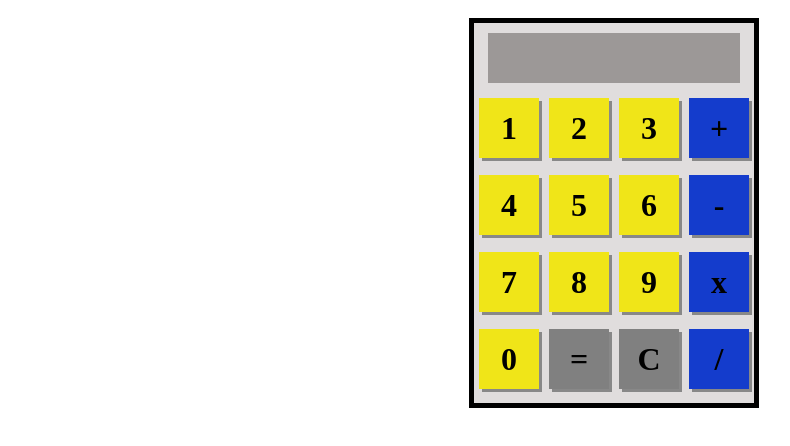
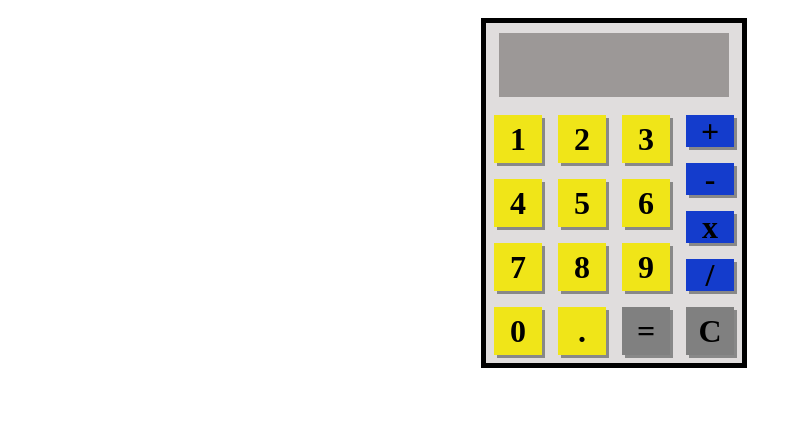
Before and after one commit to hebrews110/calculator, a plain HTML site: page index.html in a window 1280 px wide. Shown: the part 270-716 px from the top of the page, without its empty margins (26-816 px from the left). Drawn offline with nearby package versions, Linux system fonts and the light colour scheme.

Commit message:
Add decimal.

```diff
--- a/index.html
+++ b/index.html
@@ -6,7 +6,7 @@
     <meta charset="utf-8">
     <title>Calculator</title>
     <link href="https://fonts.googleapis.com/css?family=Open+Sans" rel="stylesheet" />
-    <link href="./resources/style.css" type="text/css" rel="stylesheet" />
+    <link href="./resources/css/style.css" type="text/css" rel="stylesheet" />
     <meta name="viewport" content="width=device-width, initial-scale=1.0">
   </head>
   <body class="color">
@@ -30,14 +30,15 @@
         <div class="number button">8</div>
         <div class="number button">9</div>
         <div class="number button">0</div>
+        <div class="number button">.</div>
         <div class="button" id="equal">=</div>
-        <div class="button" id="clear">C</div>
       </div>
       <div id="operators">
         <div class="operator button" id="plus">+</div>
         <div class="operator button" id="minus">-</div>
         <div class="operator button" id="multiply">x</div>
         <div class="operator button" id="divide">/</div>
+        <div class="button" id="clear">C</div>
     </div>
   </div> <!--closes buttons-->
   <script src="https://cdnjs.cloudflare.com/ajax/libs/jquery/3.2.1/jquery.min.js"></script>
--- a/style.css
+++ b/resources/css/style.css
@@ -16,8 +16,7 @@
 #calculator {
   display: flex;
   flex-direction: column;
-  width: 280px;
-  height: 380px;
+  width: 16rem;
   margin:auto;
   background-color: #e0dddd;
   border: solid 5px #000;
@@ -25,7 +24,7 @@
 
 #screen {
   background-color: #9c9897;
-  height: 50px;
+  height: 4rem;
   width: 90%;
   margin: 10px auto;
   font-size: 2rem;
@@ -37,14 +36,15 @@
 #numbers {
   display: flex;
   flex-wrap: wrap;
+  justify-content: center;
 }
 
 /*This is all the buttons.*/
 .button {
     background-color: #f0e518;
-    width: 60px;
-    height: 60px;
-    margin: 5px;
+    width: 3rem;
+    height: 3rem;
+    margin: .5rem;
     display: flex;
     justify-content: center;
     align-items: center;
@@ -60,18 +60,22 @@
 
 .operator {
   background-color: #143ccc;
-  margin-bottom: 12px;
-}
+    margin-bottom: .25rem;
+    height:2rem;
+    width:3rem;
+  }
 
 #buttons {
   display: flex;
-    cursor: pointer;
+  justify-content: space-around;
+  cursor: pointer;
 }
 
 #operators {
   display: flex;
   flex-direction: column;
   justify-content: space-between;
+
 }
 
 #clear,
--- a/resources/js/script.js
+++ b/resources/js/script.js
@@ -98,8 +98,8 @@
         });
 
         function findAnswer() {
-          num1 = parseInt(num1);
-          num2 = parseInt(num2);
+          num1 = parseFloat(num1);
+          num2 = parseFloat(num2);
             if (op == "+") {
               answer = num1 + num2;
             }
@@ -128,6 +128,10 @@
                               }
                             $screen.append("=");
                              findAnswer();
+                             console.log(answer);
+                             a = answer;
+                             answer = a.toFixed(1);
+                             console.log(answer);
                              if (click > 8){
                                $screen.empty();
                                var answerLength = answer.toString();
--- a/resources/style.css
+++ /dev/null
@@ -1,80 +0,0 @@
-/*Calculator CSS*/
-
-.logo {
-  width: 10%;
-  margin: 50px;
-}
-
-img {
-  width: 100%;
-}
-
-h1 {
-  text-align: center;
-}
-
-#calculator {
-  display: flex;
-  flex-direction: column;
-  width: 280px;
-  height: 380px;
-  margin:auto;
-  background-color: #e0dddd;
-  border: solid 5px #000;
-}
-
-#screen {
-  background-color: #9c9897;
-  height: 50px;
-  width: 90%;
-  margin: 10px auto;
-  font-size: 2rem;
-  display: flex;
-  justify-content: flex-end;
-  align-items: center;
-}
-
-#numbers {
-  display: flex;
-  flex-wrap: wrap;
-}
-
-/*This is all the buttons.*/
-.button {
-    background-color: #f0e518;
-    width: 60px;
-    height: 60px;
-    margin: 5px;
-    display: flex;
-    justify-content: center;
-    align-items: center;
-    font-size: 2rem;
-    font-weight: bold;
-    box-shadow: 3px 3px #888888;
-}
-
-/*takes the shadow away when click on a button so that it looks like it is pushed*/
-.button:active {
-  box-shadow: 0px 0px;
-}
-
-.operator {
-  background-color: #143ccc;
-  margin-bottom: 12px;
-}
-
-#buttons {
-  display: flex;
-    cursor: pointer;
-}
-
-#operators {
-  display: flex;
-  flex-direction: column;
-  justify-content: space-between;
-}
-
-#clear,
-#equal {
-  background-color: gray;
-}
```
Also changed, not shown: resources/favicon.ico (deleted).
